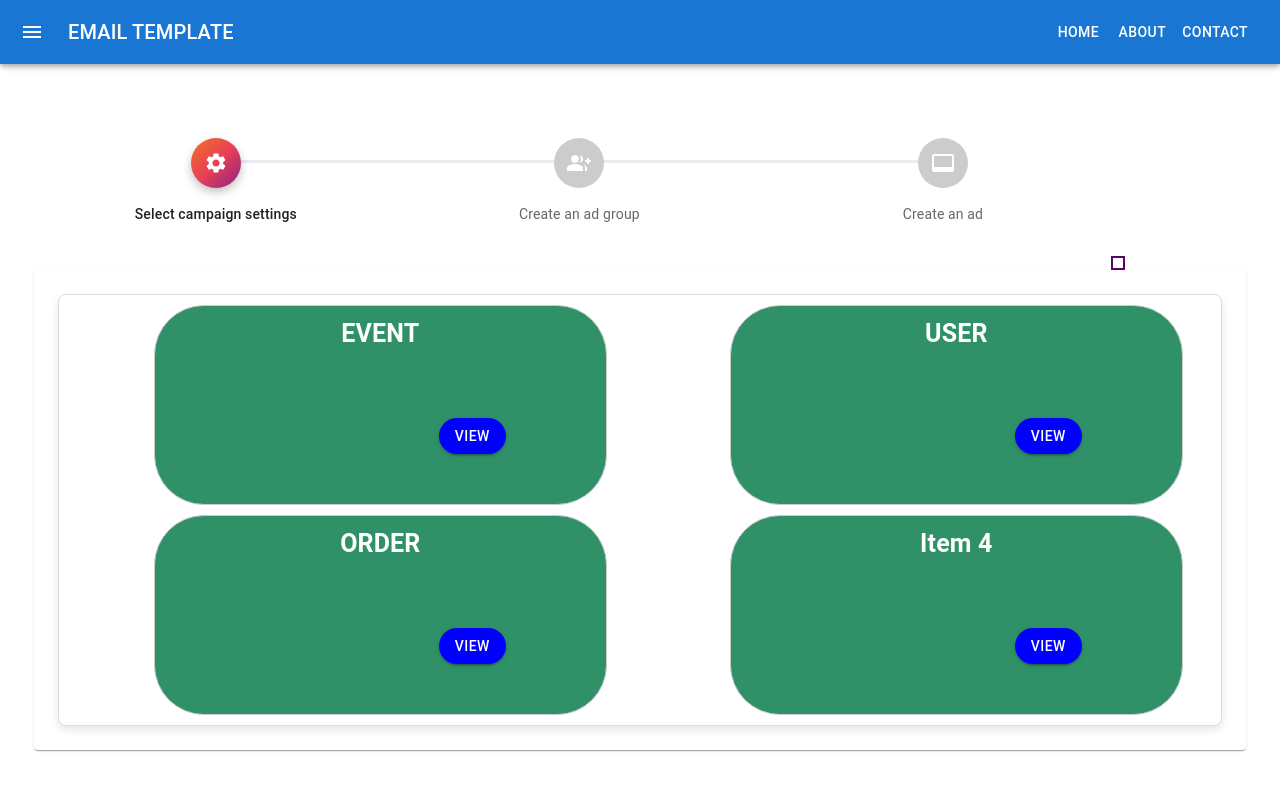
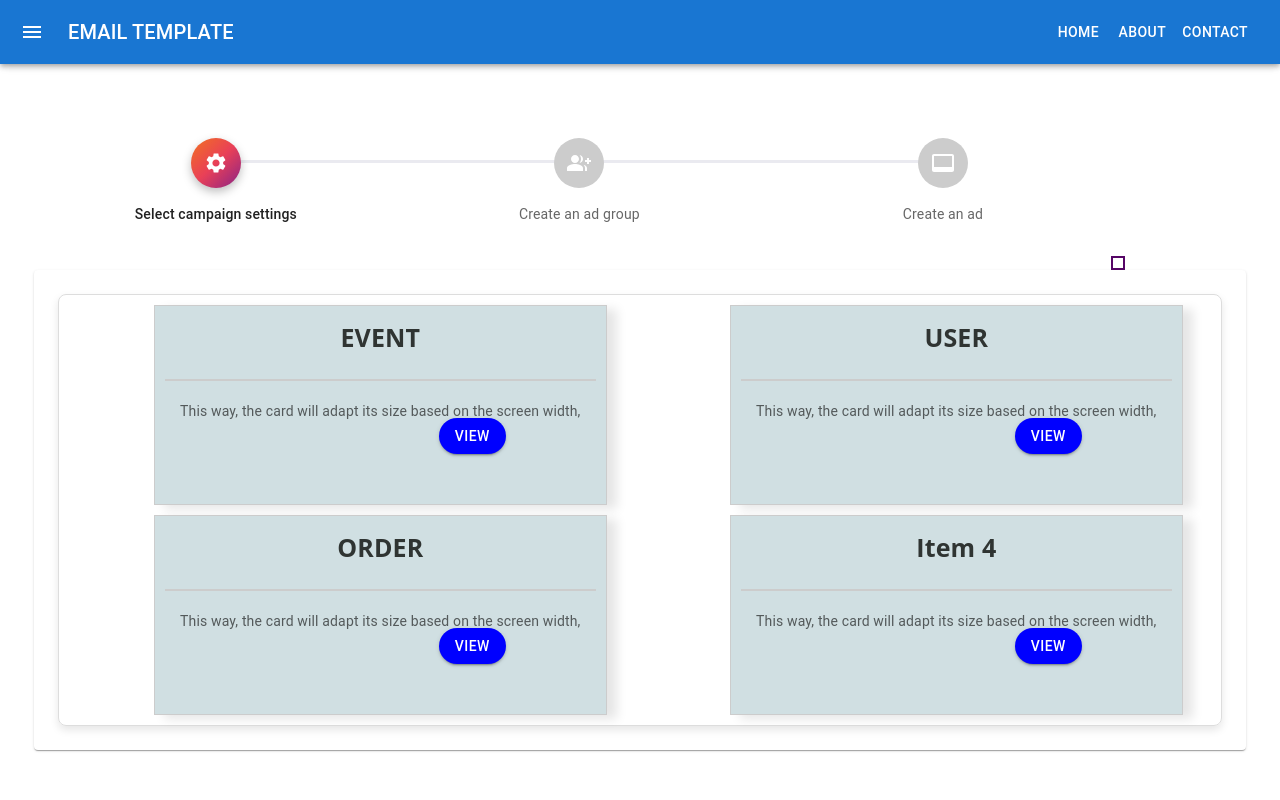
Before and after one commit to nakandara/email-template, a React (Create React App) app: page /template in a window 1280 px wide. Shown: the top 800 px of the page. Built offline with nearby package versions, Linux system fonts and the light colour scheme.

Commit message:
change card style

```diff
--- a/src/components/template/PayloadList.tsx
+++ b/src/components/template/PayloadList.tsx
@@ -103,7 +103,10 @@ const PayloadList = () => {
           {sampleItems.map((item, index) => (
             <li className="cardItem" onClick={() => NextStep(item)} key={index}>
               <div className="item-heading"> {item}</div>
+              <div className="horizontal-line"></div>
+              <div>This way, the card will adapt its size based on the screen width,</div>
               <div className="button-container">
+
                 <Button
                  onClick={(event) => handleModalOpen(event, item)}
                   sx={{ backgroundColor: "blue", borderRadius: "100px" }}
--- a/src/components/template/Template.css
+++ b/src/components/template/Template.css
@@ -93,17 +93,24 @@
   }
 
   .cardItem {
-    border: 1px solid #ccc;
+    border: 2px solid #5a0e0e;
     width: 80%;
     margin-left: 15%;
     padding: 10px;
     text-align: center;
     height: 25vh;
-    border-radius: 50px;
-    background-color: rgb(48, 145, 104);
+    overflow: hidden;
+   background-color: #d0dfe2;
+
     position: relative;
     border: 1px solid #ccc;
+    box-shadow: 10px 4px 10px rgba(0, 0, 0, 0.1);
 
+  }
+
+  .horizontal-line {
+    border-top: 2px solid #ccc; /* Adjust the color and thickness as needed */
+    margin: 20px 0; /* Adjust the margin to control the spacing around the line */
   }
 
   .button-container {
@@ -141,6 +148,8 @@
 
   .item-heading{
     font-size: 25px;
-    color: #fff;
+    color: #2f3432;
+    font-family: 'Open Sans', 'PF DinText Pro', Arial, Helvetica, sans-serif;
+    line-height: 1.71428571;
     font-weight: 700;
   }
```
